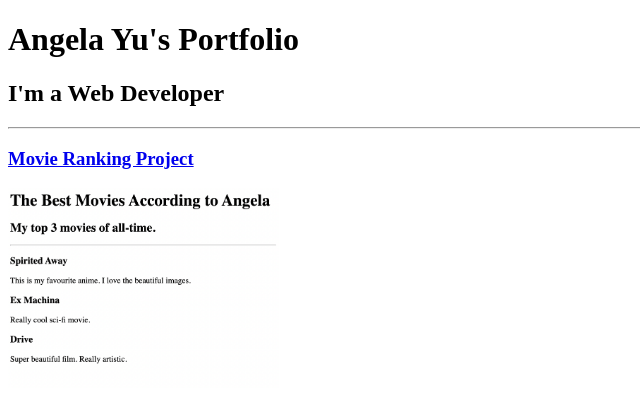
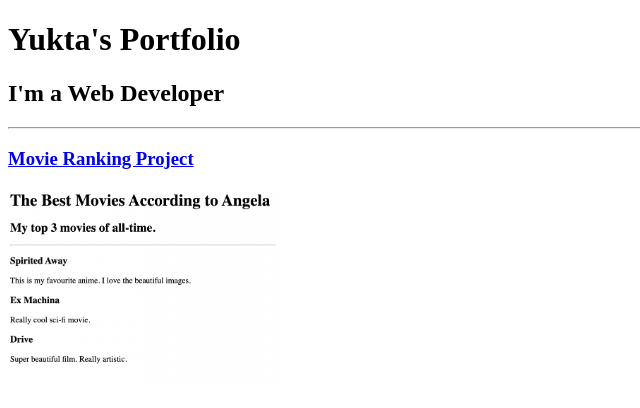
Before and after one commit to yuktaSpark/portfolio, a plain HTML site: page index.html in a window 1280 px wide. Shown: the top 408 px of the page, without its empty margins (0-640 px from the left). Drawn offline with Linux system fonts and the light colour scheme.

Commit message:
Update index.html
added my name

```diff
--- a/index.html
+++ b/index.html
@@ -3,11 +3,11 @@
 
 <head>
   <meta charset="UTF-8">
-  <title>Angela's Portfolio</title>
+  <title>Yukta's Portfolio</title>
 </head>
 
 <body>
-  <h1>Angela Yu's Portfolio</h1>
+  <h1> Yukta's Portfolio</h1>
   <h2>I'm a Web Developer</h2>
   <hr />
   <h3><a href="./public/movie-ranking.html">Movie Ranking Project</a></h3>
```
